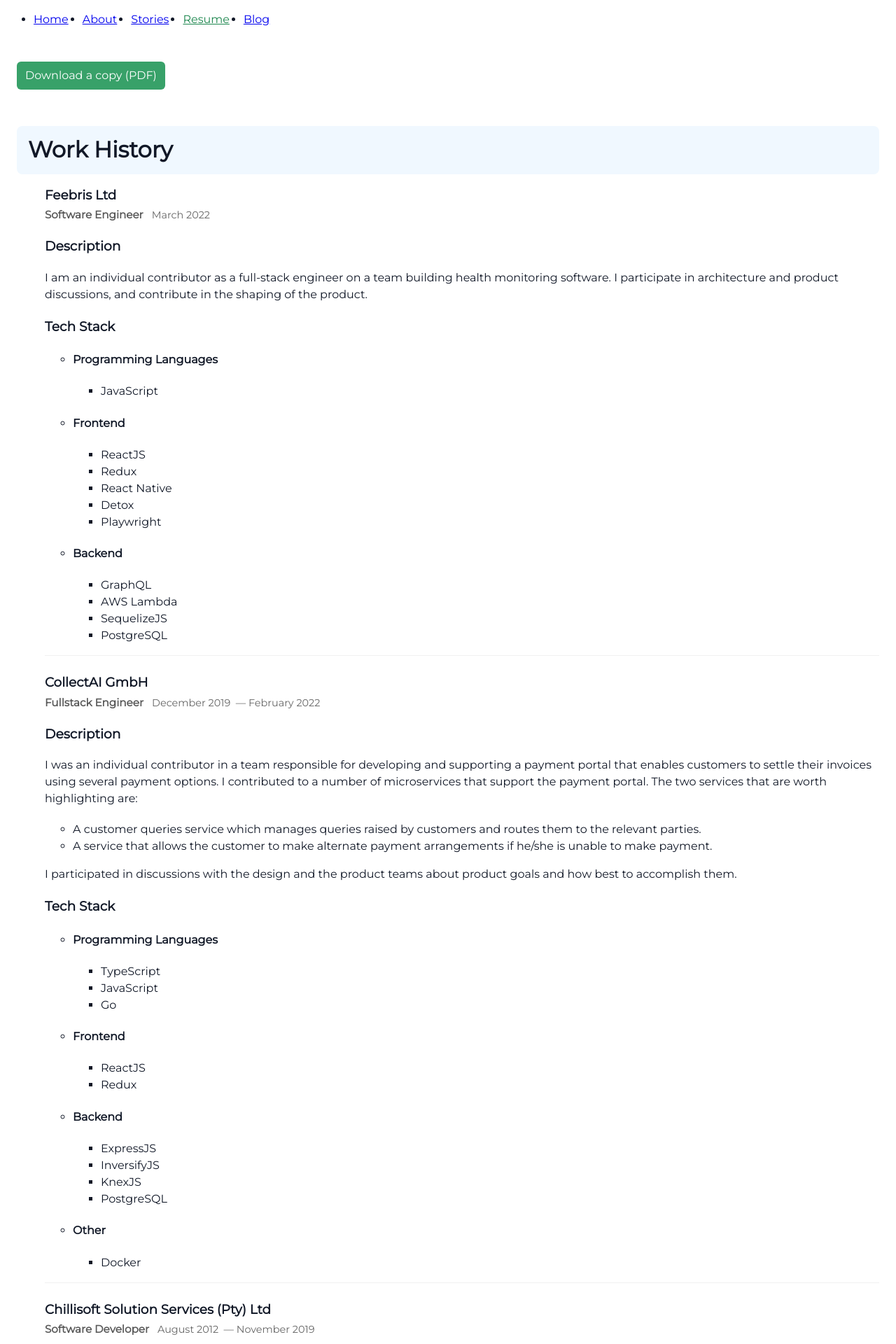
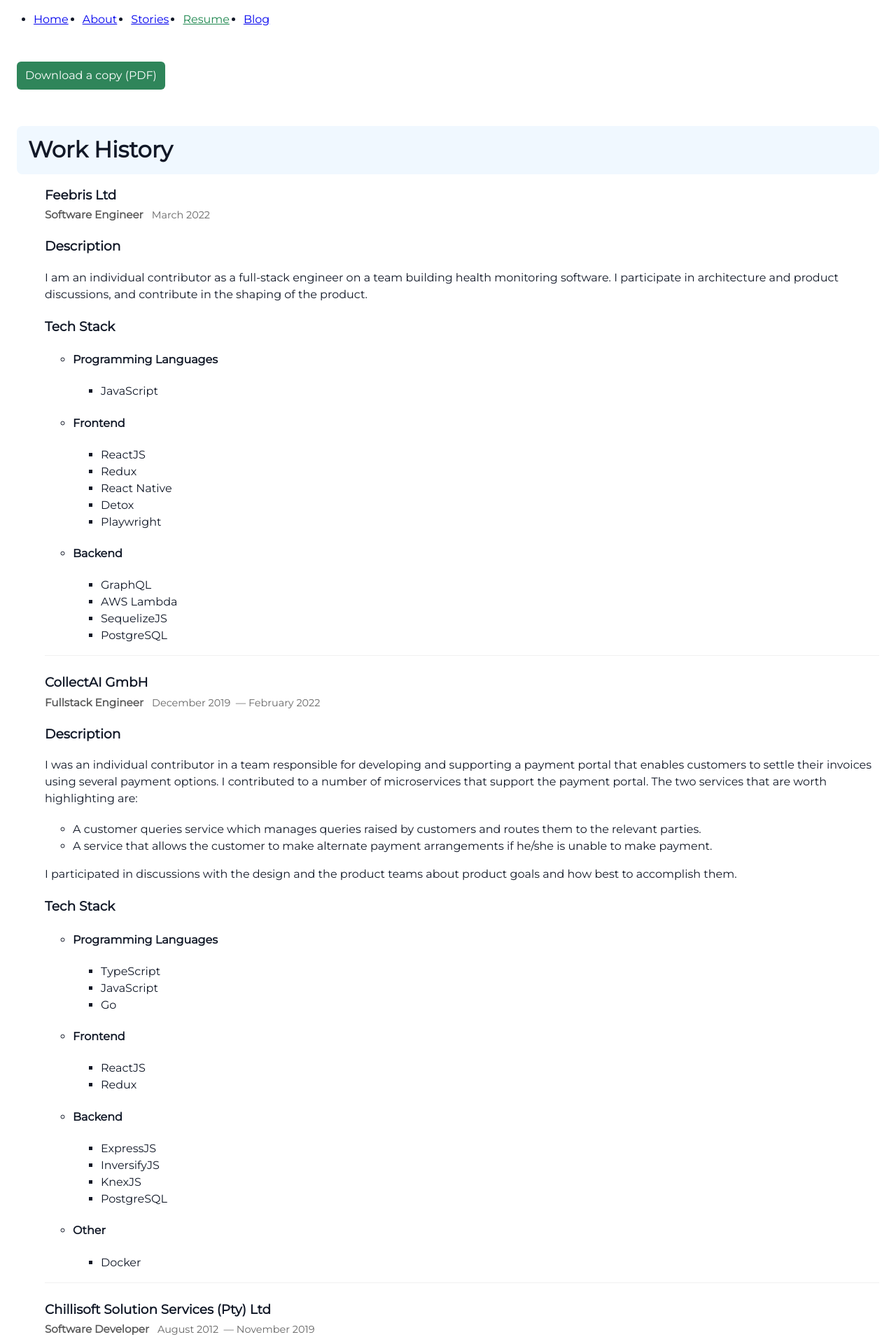
Before and after one commit to zukomgwili/zukomgwili.github.io, a Jekyll site: the page built from resume.html, in a window 1280 px wide. Shown: the top 1920 px of the page at 70% size. Built offline with Jekyll 4.4.1, drawn with Linux system fonts in a browser that asks for light colours.

Commit message:
Fix color contrast violations on buttons
- Darkened brand-color from #2b6cb0 to #1e4e8c
- Darkened accent-color from #38a169 to #2f855a
- Ensures WCAG AA compliance (>4.5:1 contrast ratio with white text)
- Resolves contrast-check violations on resume page

```diff
--- a/_sass/_tokens.scss
+++ b/_sass/_tokens.scss
@@ -1,6 +1,6 @@
 // Design tokens (colors, type, spacing)
-$brand-color: #2b6cb0; // primary blue
-$accent-color: #38a169; // green
+$brand-color: #1e4e8c; // primary blue (darkened for better contrast with white text)
+$accent-color: #2f855a; // green (darkened for better contrast with white text)
 $muted: #6b7280; // gray for secondary text
 $bg: #ffffff;
 $text-color: #111827;
```
